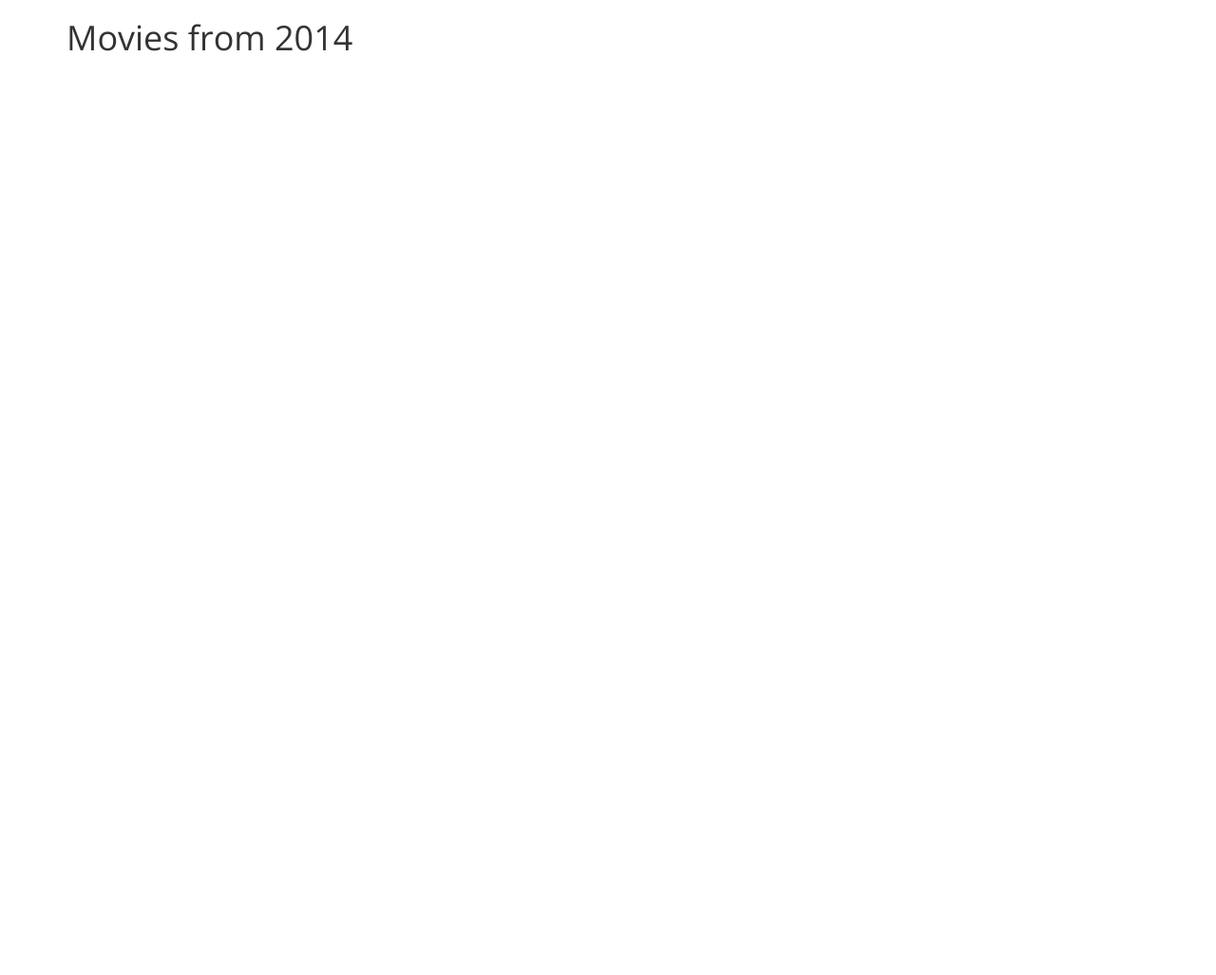
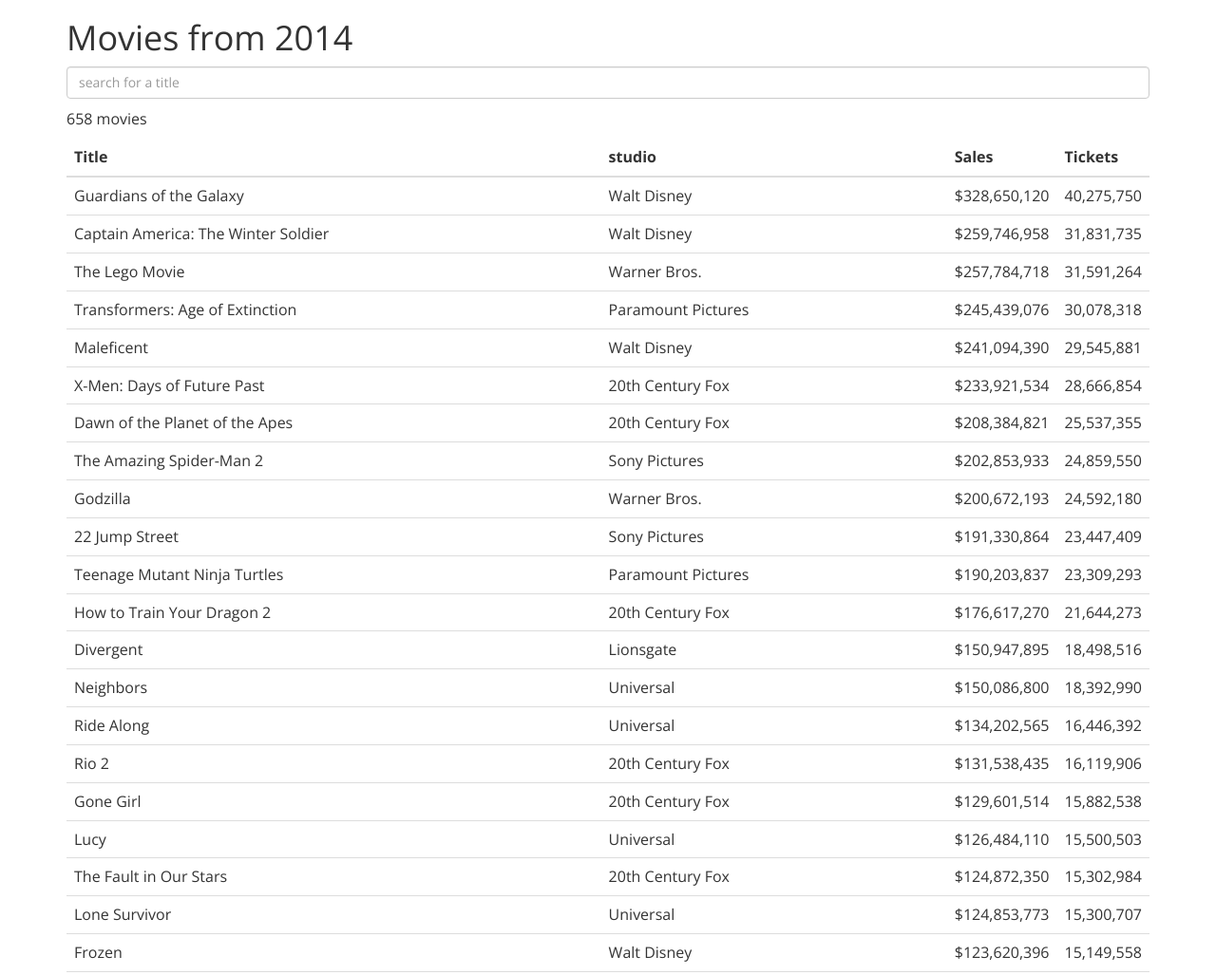
Before and after one commit to wzxl1992/angular-intro, a plain HTML site: page index.html in a window 1280 px wide. Shown: the top 1027 px of the page at 95% size. Before the commit the page ends 800 px from the top, so only its background shows below. Drawn offline with nearby package versions, Linux system fonts and the light colour scheme.

Commit message:
class notes

```diff
--- a/css/main.css
+++ b/css/main.css
@@ -7,3 +7,11 @@
 	font-family: 'Open Sans', 'Helvetica Neue', 'Helvetica', sans-serif;
 	font-size: 16px;
 }
+
+th {
+    cursor: pointer;
+}
+
+th:hover {
+    background-color: #EEEEEE;
+}
--- a/index.html
+++ b/index.html
@@ -18,9 +18,36 @@
 
     </head>
     <body>
-        <main class="container">
+        <main class="container" ng-app="MovieApp" ng-controller="MoviesController">
             <h1>Movies from 2014</h1>
 
+            <p>
+                <input type="search"class="form-control" ng-model="searchString" placeholder="search for a title"/>
+
+            </p>
+
+
+
+            <p>{{filteredMovies.length}} {{filteredMovies.length ==1 ? 'movie' : 'movies'}}</p>
+
+            <table class="table">
+                <thead>
+                    <tr>
+                        <th ng-click ="sortBy('title')">Title</th>
+                        <th ng-click ="sortBy('studio')">studio</th>
+                        <th ng-click ="sortBy('grossSales')">Sales</th>
+                        <th ng-click ="sortBy('ticketsSold')">Tickets</th>
+                    </tr>
+                </thead>
+                <tbody>
+                    <tr ng-repeat="movie in filteredMovies = (movies | filter : {title: searchString} | orderBy : sortCol : sortReverse)">
+                        <td>{{movie.title}}</td>
+                        <td>{{movie.studio}}</td>
+                        <td>{{movie.grossSales | currency : '$' : 0}}</td>
+                        <td>{{movie.ticketsSold | number}}</td>
+                    </tr>
+                </tbody>
+            </table>
         </main>
 
         <!-- 2014 movie box office data (http://www.the-numbers.com/market/2014/top-grossing-movies) -->
--- a/js/app.js
+++ b/js/app.js
@@ -4,3 +4,24 @@
  */
 
 "use strict";
+
+//create bew angular module
+angular.module('MovieApp',[])
+    .controller('MoviesController', function($scope){
+        $scope.movies = movies;
+        $scope.searchString = '';
+        $scope.sortCol = 'rank';
+        $scope.sortReverse = false;
+
+        $scope.sortBy = function(colName) {
+            if($scope.sortCol == colName) {
+                $scope.sortReverse = !$scope.sortReverse;
+            }
+
+            else {
+                $scope.sortReverse = false;
+            }
+
+            $scope.sortCol = colName;
+        };
+    });
```
